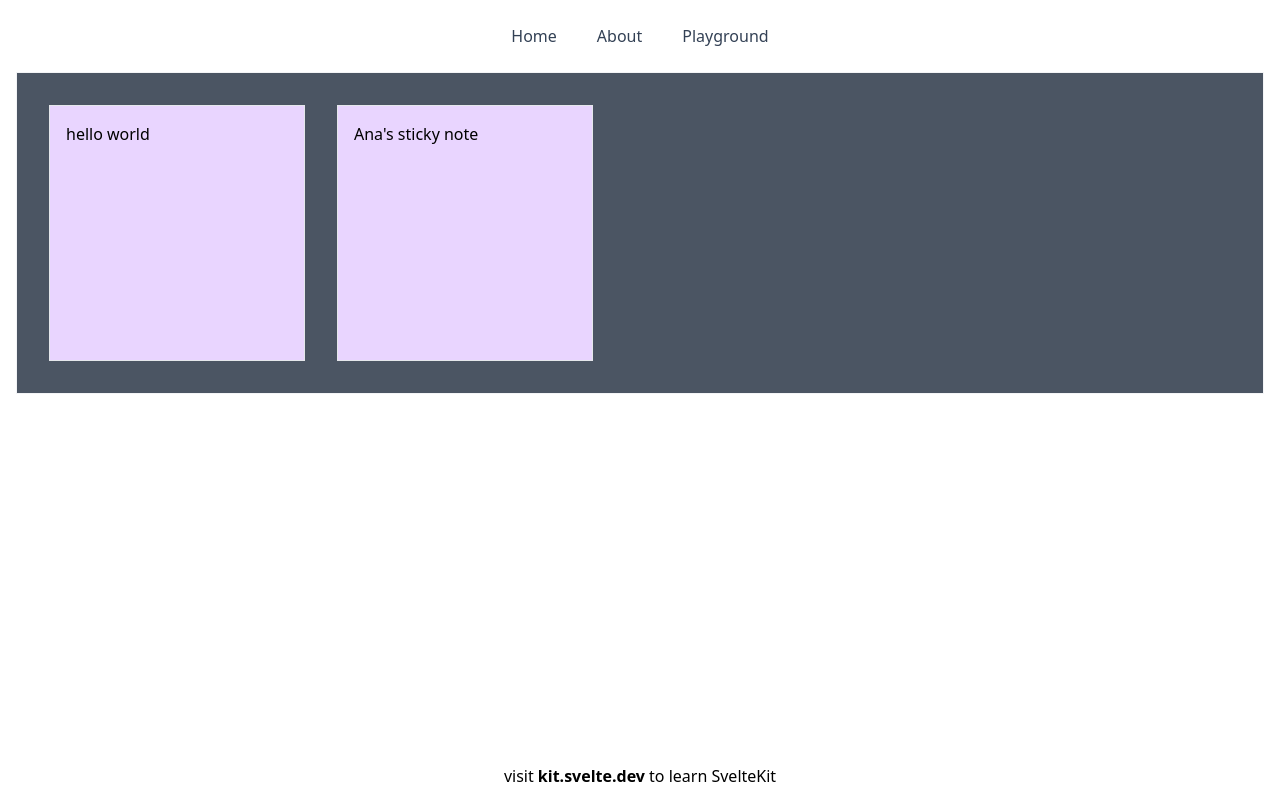
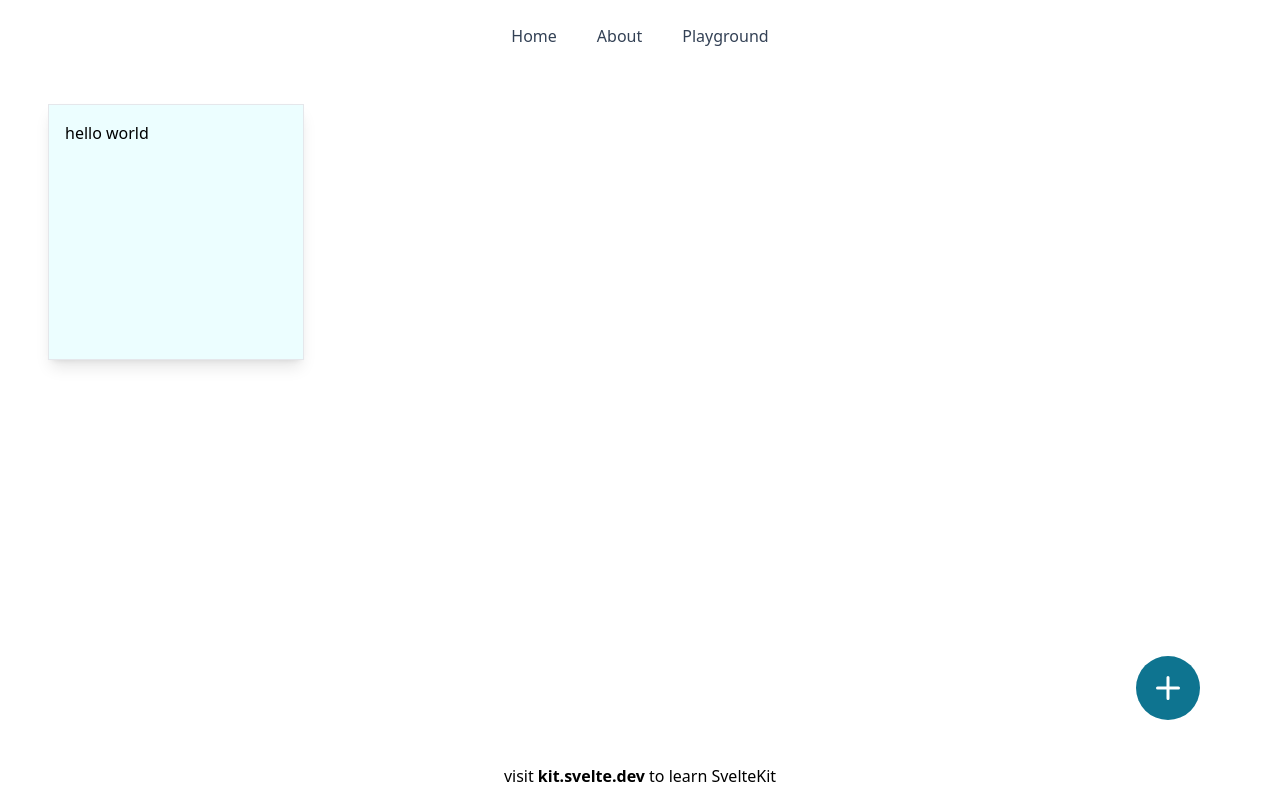
Before and after one commit to dejanvasic85/notes, a SvelteKit app: page /playground in a window 1280 px wide. Built offline with nearby package versions, Linux system fonts and the light colour scheme.

Commit message:
Adding button component and forwarding click events

```diff
--- /dev/null
+++ b/src/components/Board.svelte
@@ -0,0 +1,28 @@
+<script lang="ts">
+	import Button from './Button.svelte';
+
+	function handleClick(e: MouseEvent) {
+		console.log('here we go', e);
+	}
+</script>
+
+<div class="flex p-8 gap-8">
+	<slot />
+	<div class="absolute bottom-20 right-20">
+		<Button on:click={handleClick}>
+			<svg
+				viewBox="0 0 16 16"
+				height="48"
+				width="48"
+				focusable="false"
+				role="img"
+				fill="currentColor"
+				xmlns="http://www.w3.org/2000/svg"
+				class="StyledIconBase-sc-ea9ulj-0 hRnJPC"
+				><title>Plus icon</title><path
+					d="M8 4a.5.5 0 0 1 .5.5v3h3a.5.5 0 0 1 0 1h-3v3a.5.5 0 0 1-1 0v-3h-3a.5.5 0 0 1 0-1h3v-3A.5.5 0 0 1 8 4z"
+				/></svg
+			>
+		</Button>
+	</div>
+</div>
--- /dev/null
+++ b/src/components/Button.svelte
@@ -0,0 +1,3 @@
+<button class="bg-cyan-700 p-2 hover:ring-2 hover:bg-cyan-600 text-white rounded-full" on:click>
+	<slot />
+</button>
--- a/src/Card.svelte
+++ b/src/components/Note.svelte
@@ -2,6 +2,6 @@
 	export let text: string;
 </script>
 
-<div class="flex w-64 h-64 border border-gray-200 p-4 bg-purple-200">
+<div class="flex w-64 h-64 border p-4 bg-cyan-50 shadow-lg">
 	{@html text}
 </div>
--- a/src/routes/Board.svelte
+++ /dev/null
@@ -1,6 +0,0 @@
-<script>
-</script>
-
-<div class="flex border border-gray-100 bg-gray-600 p-8 gap-8">
-	<slot />
-</div>
--- a/src/routes/playground/+page.svelte
+++ b/src/routes/playground/+page.svelte
@@ -1,9 +1,16 @@
 <script>
-	import Board from '../Board.svelte';
-	import Card from '../../Card.svelte';
+	import Board from '../../components/Board.svelte';
+	import Note from '../../components/Note.svelte';
+
+	const notes = [
+		{
+			text: `hello world`
+		}
+	];
 </script>
 
 <Board>
-	<Card text="hello world" />
-	<Card text="Ana's sticky note" />
+	{#each notes as note}
+		<Note text={note.text} />
+	{/each}
 </Board>
```
